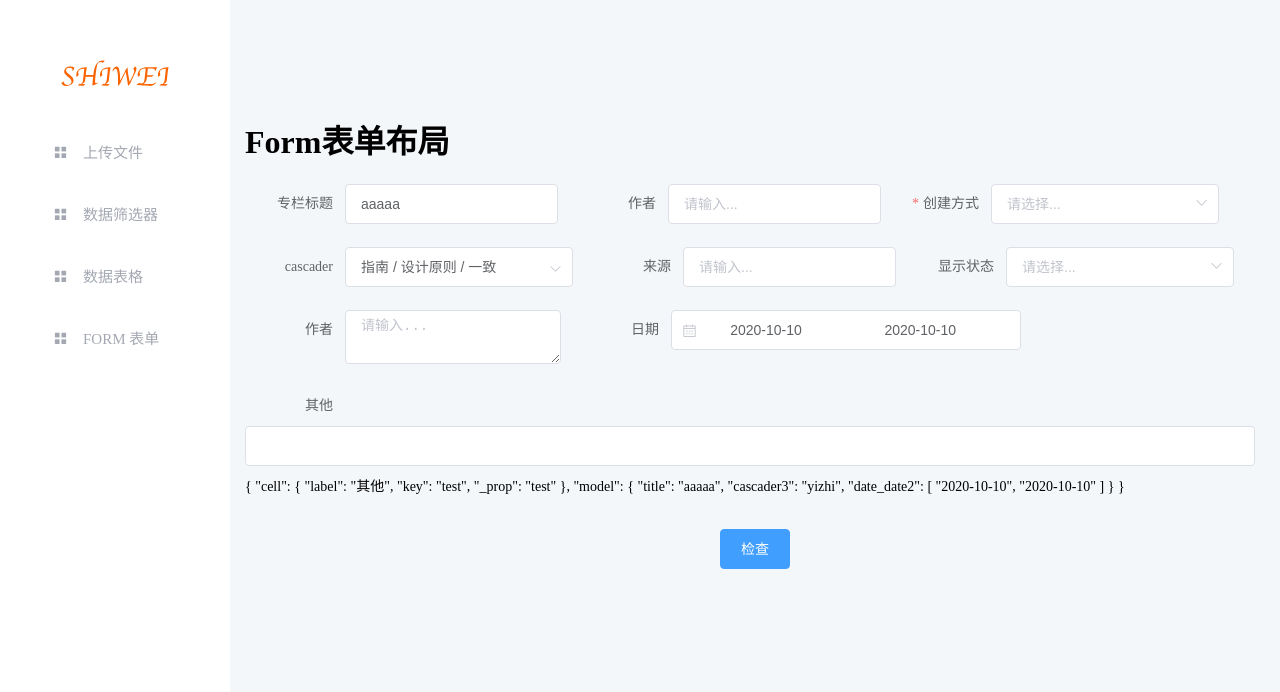
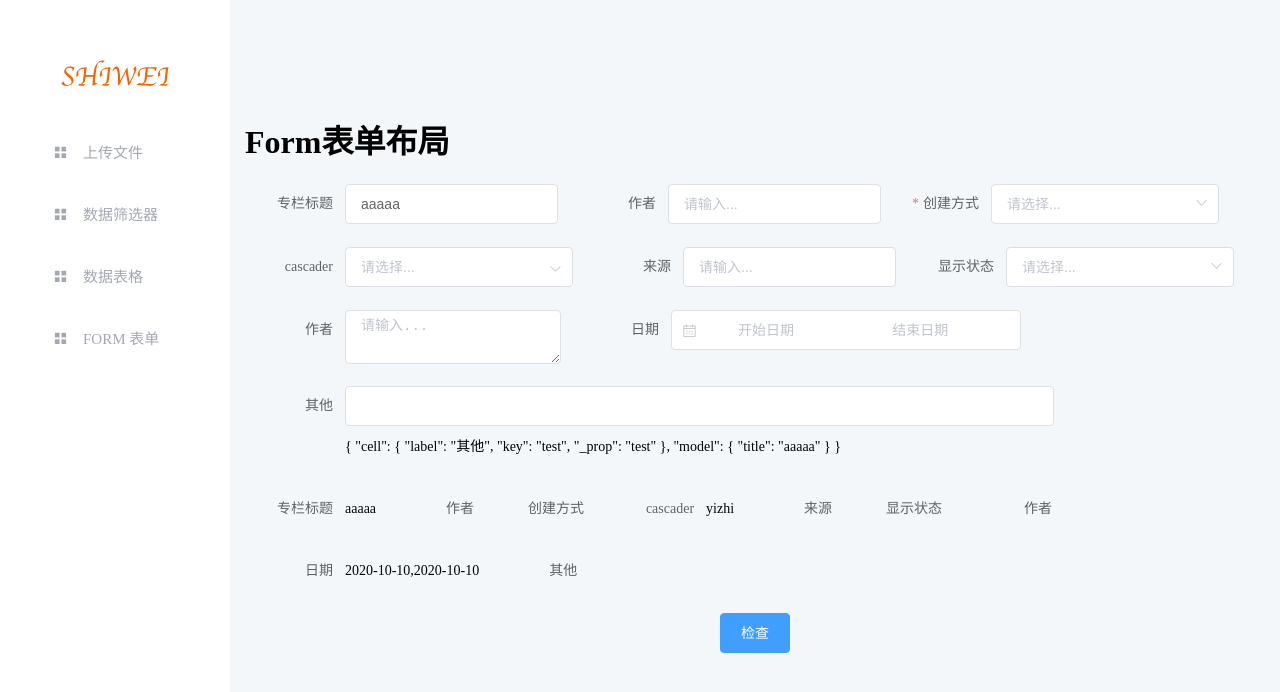
Before and after one commit to qi-zai/qzui-element, a Vue app: page /#/layout-form in a window 1280 px wide. Shown: the top 692 px of the page. Built offline with nearby package versions, Linux system fonts and the light colour scheme.

Commit message:
qzui@0.3.13

```diff
--- a/examples/views/LayoutForm.vue
+++ b/examples/views/LayoutForm.vue
@@ -5,6 +5,12 @@
       <template v-slot:test="props">
         <el-input v-model="props.model.test" />
         <span>{{ props }}</span>
+      </template>
+    </FormLayout>
+
+    <FormLayout ref="formRef" :molds="molds" inline readonly label-width="100px">
+      <template v-slot:readonly-slot="{ cell, model }">
+        <span>{{ (cell._prop.fetchValue(model) || '').toString() }}</span>
       </template>
     </FormLayout>
 
@@ -45,18 +51,7 @@ export default {
       {
         value: 'zhinan',
         label: '指南',
-        children: [
-          {
-            value: 'shejiyuanze',
-            label: '设计原则',
-            children: [
-              {
-                value: 'yizhi',
-                label: '一致'
-              }
-            ]
-          }
-        ]
+        children: [{ value: 'shejiyuanze', label: '设计原则', children: [{ value: 'yizhi', label: '一致' }] }]
       }
     ]
 
--- a/package.json
+++ b/package.json
@@ -1,6 +1,6 @@
 {
   "name": "qzui",
-  "version": "0.3.12",
+  "version": "0.3.13",
   "description": "基于 ElementUI 二次封装",
   "main": "lib/qzui.common.js",
   "files": [
--- a/packages/form-layout/src/form-layout.vue
+++ b/packages/form-layout/src/form-layout.vue
@@ -8,7 +8,8 @@ export default {
   props: {
     fetchKey: { type: String, default: '_prop' },
     molds: { type: Array, default: () => [] },
-    rules: { type: Object, default: () => ({}) }
+    rules: { type: Object, default: () => ({}) },
+    readonly: Boolean
   },
 
   data() {
@@ -128,7 +129,9 @@ export default {
 
     fetchSlot(h, props) {
       let childs = null
-      if (this.$scopedSlots[props.key]) {
+      if (this.readonly) {
+        childs = this.$scopedSlots['readonly-slot']({ cell: props, model: this.model, readonly: this.readonly })
+      } else if (this.$scopedSlots[props.key]) {
         childs = this.$scopedSlots[props.key]({ cell: props, model: this.model })
       } else {
         childs = [this.comps[props.mold](h, props)]
```
